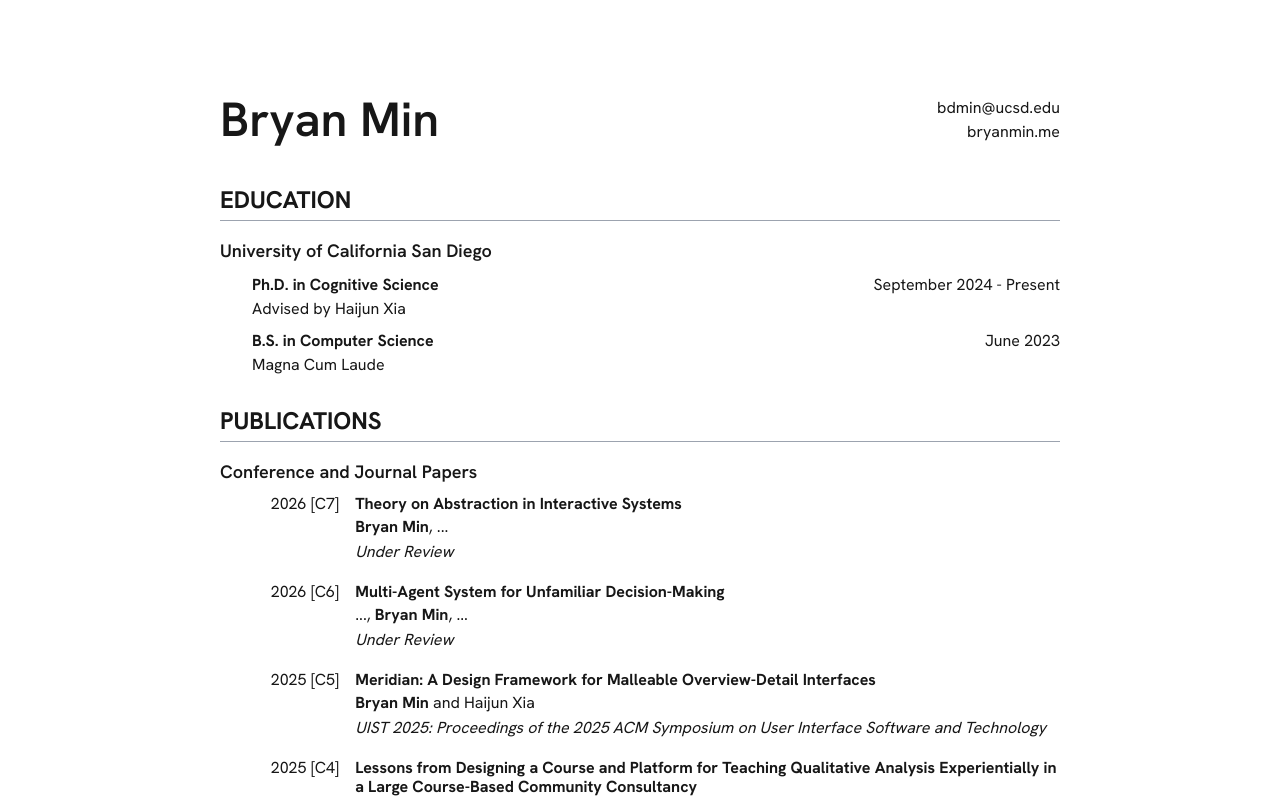
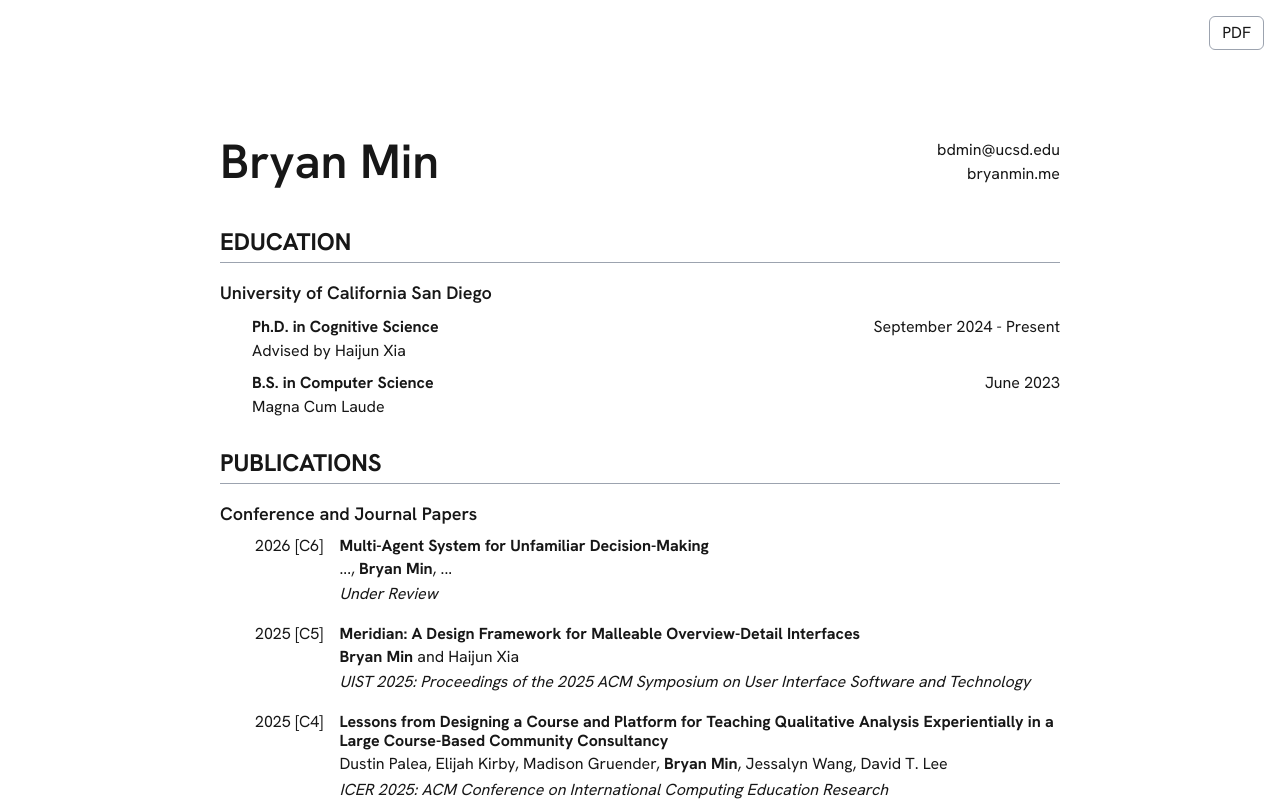
Before and after one commit to bdhmin/phd-portfolio, a Next.js app: page /cv in a window 1280 px wide. Shown: the top 801 px of the page. Built offline with nearby package versions, Linux system fonts and the light colour scheme.

Commit message:
Added UI for CV

```diff
--- a/public/cv.json
+++ b/public/cv.json
@@ -35,7 +35,7 @@
           "authors": ["Bryan Min", "Sangho Suh", "James D. Hollan", "Haijun Xia"],
           "venue": "",
           "award": "",
-          "status": "Under Review"
+          "status": "Not Accepted Yet"
         },
         {
           "id": "choicemates",
--- a/src/app/cv/page.tsx
+++ b/src/app/cv/page.tsx
@@ -19,7 +19,16 @@ export default function CV() {
     <div
       className={`w-full flex flex-col gap-4 items-center text-[16px] ${serifCV.className}`}
     >
-      <div className="w-full max-w-[840px] flex flex-col my-20 gap-y-6">
+      <a
+        href="/cv.pdf"
+        target="_blank"
+        rel="noreferrer"
+        className="self-end border border-gray-400 rounded-md px-3 py-1 m-4"
+      >
+        PDF
+      </a>
+
+      <div className="w-full max-w-[840px] flex flex-col my-10 gap-y-6">
         {/* Name */}
         <div className="w-full flex justify-between my-4">
           <h1 className="text-5xl font-[600]">{cv.profile.name}</h1>
@@ -75,10 +84,12 @@ export default function CV() {
             >
               <h2 className="text-lg font-[600] mb-2">{publication.type}</h2>
               <div className="flex flex-col gap-y-4">
-                {publication.papers.map((paper, index, array) => (
+                {publication.papers
+                  .filter((paper) => paper.status !== 'Not Accepted Yet')
+                  .map((paper, index, array) => (
                     <div
                       key={paper.id}
-                    className="flex justify-between ml-8 gap-x-4"
+                      className="flex justify-between ml-4 gap-x-4"
                     >
                       <div className="w-[100px] flex justify-end leading-[1.2]">
                         {paper.year} [{publication.type[0].toUpperCase()}
--- a/src/pages/about.tsx
+++ b/src/pages/about.tsx
@@ -1,6 +1,6 @@
 import { serif } from '@/app/fonts';
 import Tag from '@/components/tag';
-import Link from '@/assets/link.svg';
+import Link from '@/../public/link.svg';
 
 export default function About() {
   const academicLinks = [
@@ -10,7 +10,8 @@ export default function About() {
     },
     {
       name: 'CV',
-      link: 'https://drive.google.com/file/d/1QRxHPrn_d2tv947H3nf4uCfPLgEtRXHn/view?usp=sharing',
+      link: '/cv',
+      // link: 'https://drive.google.com/file/d/1QRxHPrn_d2tv947H3nf4uCfPLgEtRXHn/view?usp=sharing',
     },
   ];
 
@@ -38,6 +39,7 @@ export default function About() {
             <div className="h-[1px] bg-zinc-200 dark:bg-zinc-700 my-2" />
           ) : url.link ? (
             <a
+              key={url.name}
               className="w-fit group flex flex-row items-center gap-[4px] hover:text-zinc-400 dark:hover:text-zinc-300 transition"
               href={url.link}
               target="_blank"
@@ -45,11 +47,15 @@ export default function About() {
             >
               {url.name}
               <span className="opacity-50 md:opacity-100 group-hover:opacity-30 transition">
-                <Link />
+                {/* <Link /> */}
+                {/* <img src="/link.svg" alt="link" /> */}
               </span>
             </a>
           ) : (
-            <p className="w-fit group flex flex-row items-center gap-[4px] transition">
+            <p
+              key={url.name}
+              className="w-fit group flex flex-row items-center gap-[4px] transition"
+            >
               {url.name}
             </p>
           )
```
Lines whose indentation alone changed are shown as unchanged.
